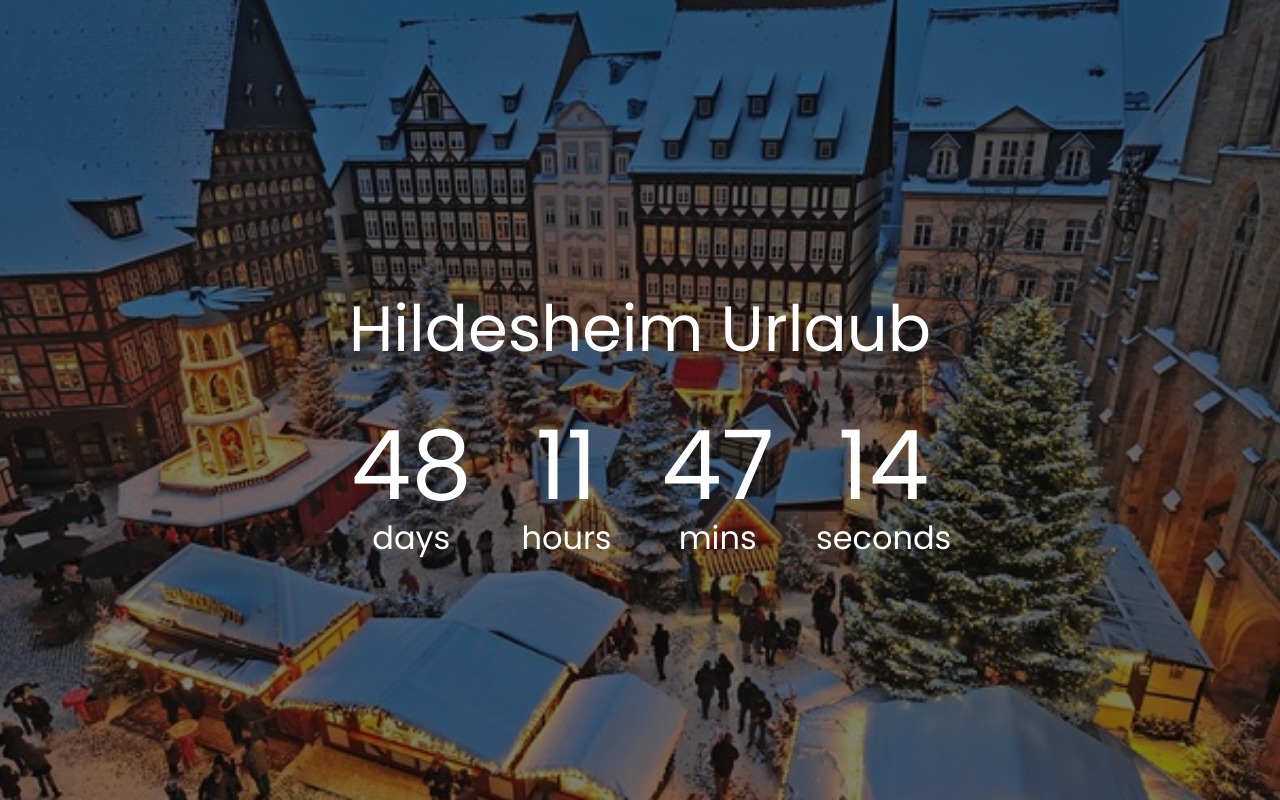
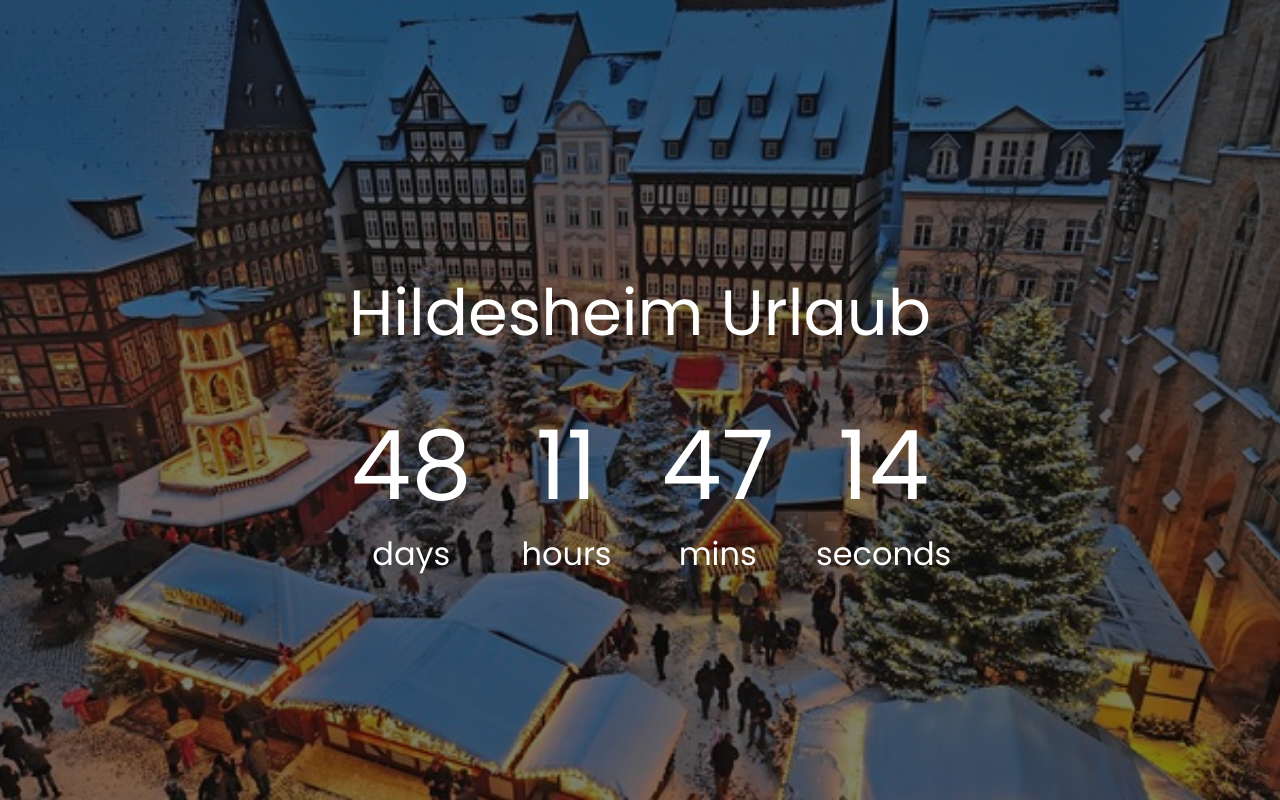
Before and after one commit to AvilaWeb/HildesheimUrlaub.github.io, a plain HTML site: page index.html in a window 1280 px wide. Drawn offline with Linux system fonts and the light colour scheme.

Commit message:
Update style.css

```diff
--- a/style.css
+++ b/style.css
@@ -25,12 +25,14 @@ h1 {
 }
 .countdown-container {
   display: flex;
+  flex-wrap: wrap;
+  justify-content: center;
 }
 
 .big-text {
   font-size: 6rem;
   line-height: 1;
-  margin: 0 2rem;
+  margin: 1rem 2rem;
 }
 
 .countdown-el {
```
